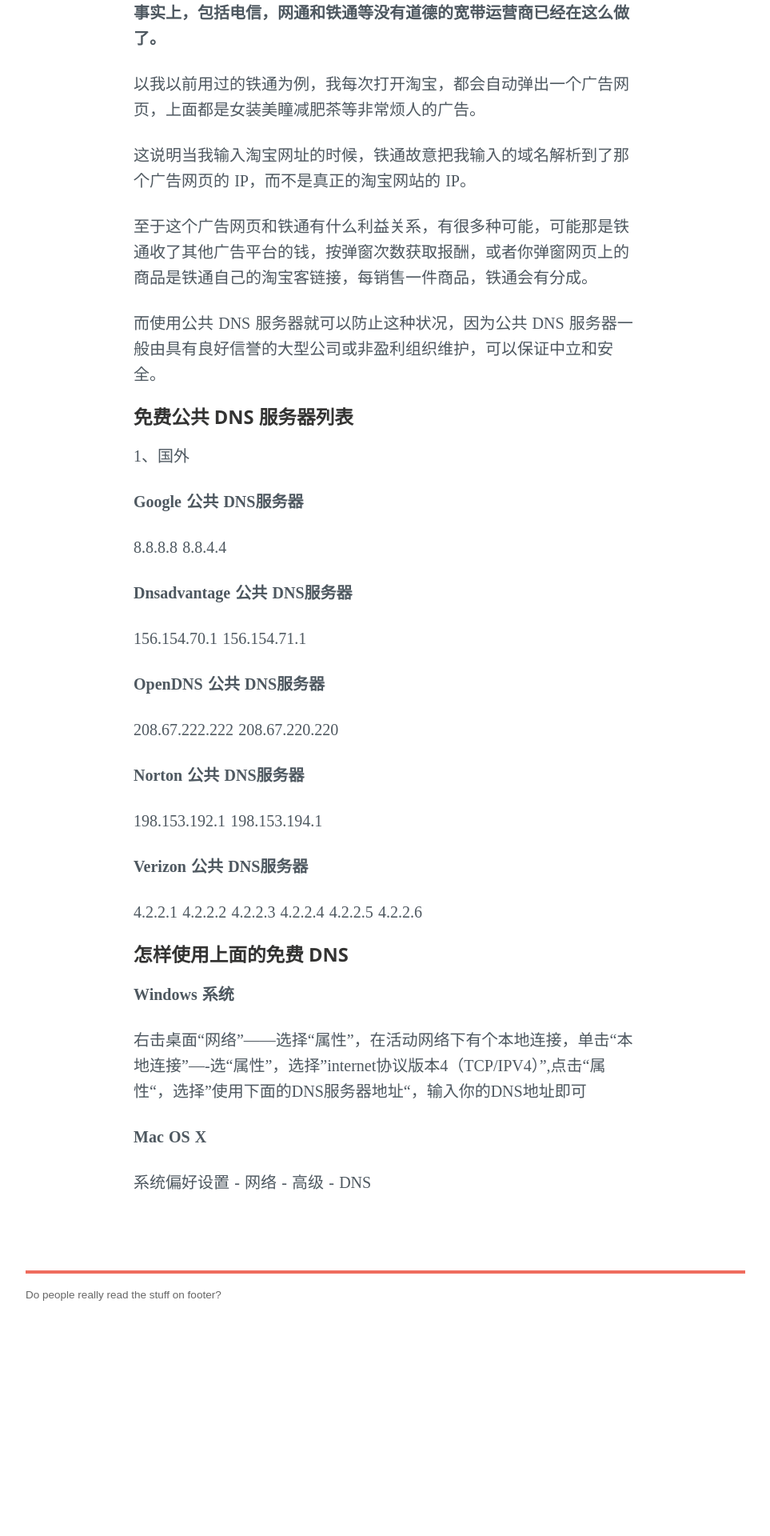
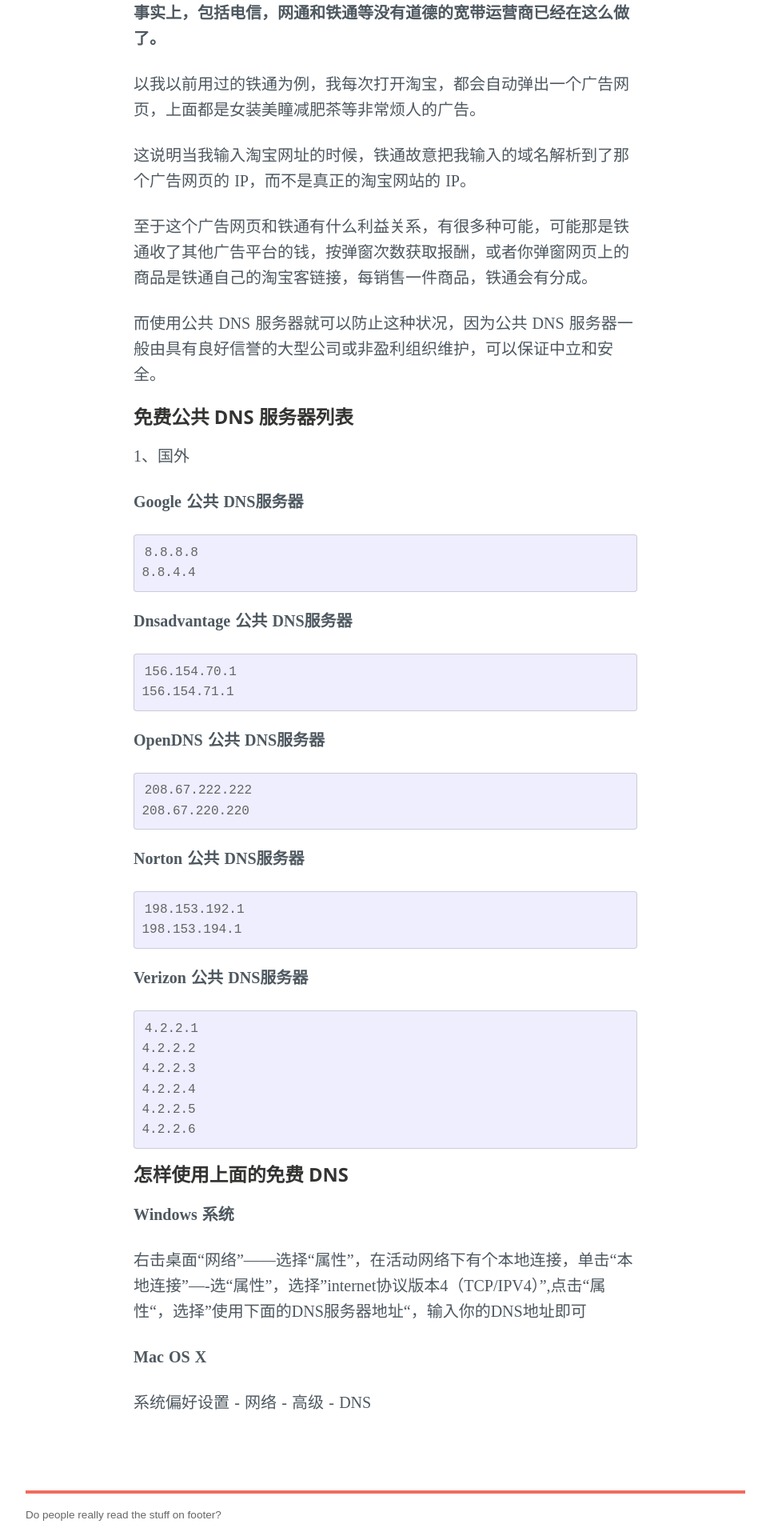
Before and after one commit to BananaOnTheWall/bananaonthewall.github.io, a Jekyll site: the page built from _posts/2013-09-11-public-dns.md, in a window 1280 px wide. Shown: the part 1380-3300 px from the top of the page at 80% size, without its empty margins (158-1121 px from the left). Built offline with Jekyll 4.4.1, drawn with Linux system fonts in a browser that asks for light colours; some web fonts are replaced; comment, search, counter and statistics services are not loaded; before the commit the page ends 3025 px from its top, so only the background shows below that.

Commit message:
syntax revised

```diff
--- a/_posts/2013-09-11-public-dns.md
+++ b/_posts/2013-09-11-public-dns.md
@@ -41,25 +41,43 @@
 
 **Google 公共 DNS服务器**
 
+{% highlight html %}
+
 8.8.8.8
 8.8.4.4
 
+{% endhighlight %}
+
 **Dnsadvantage 公共 DNS服务器**
+
+{% highlight html %}
 
 156.154.70.1
 156.154.71.1
 
+{% endhighlight %}
+
 **OpenDNS 公共 DNS服务器**
+
+{% highlight html %}
 
 208.67.222.222
 208.67.220.220
 
+{% endhighlight %}
+
 **Norton 公共 DNS服务器**
+
+{% highlight html %}
 
 198.153.192.1
 198.153.194.1
 
+{% endhighlight %}
+
 **Verizon 公共 DNS服务器**
+
+{% highlight html %}
 
 4.2.2.1
 4.2.2.2
@@ -67,6 +85,8 @@
 4.2.2.4
 4.2.2.5
 4.2.2.6
+
+{% endhighlight %}
 
 ## 怎样使用上面的免费 DNS
 
```
